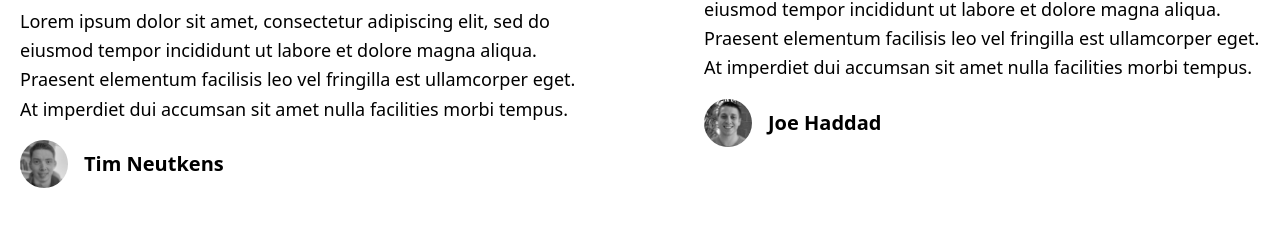
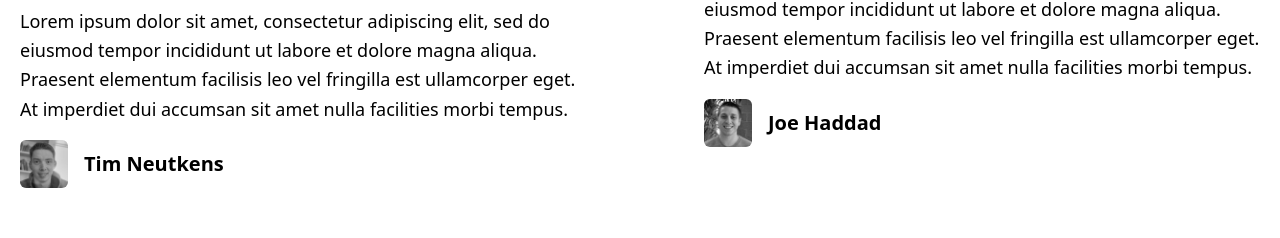
Before and after one commit to Frameright/image-display-control-demo-nextjs, a Next.js app: page / in a window 1280 px wide. Shown: the part 1794-2032 px from the top of the page. Built offline with nearby package versions, Linux system fonts and the light colour scheme.

Commit message:
Adjust avatar styling

```diff
--- a/components/avatar.tsx
+++ b/components/avatar.tsx
@@ -6,7 +6,7 @@ type Props = {
 const Avatar = ({ name, picture }: Props) => {
   return (
     <div className="flex items-center">
-      <img src={picture} className="w-12 h-12 rounded-full mr-4" alt={name} />
+      <img src={picture} className="w-12 h-12 rounded-md mr-4" alt={name} />
       <div className="text-xl font-bold">{name}</div>
     </div>
   )
```
